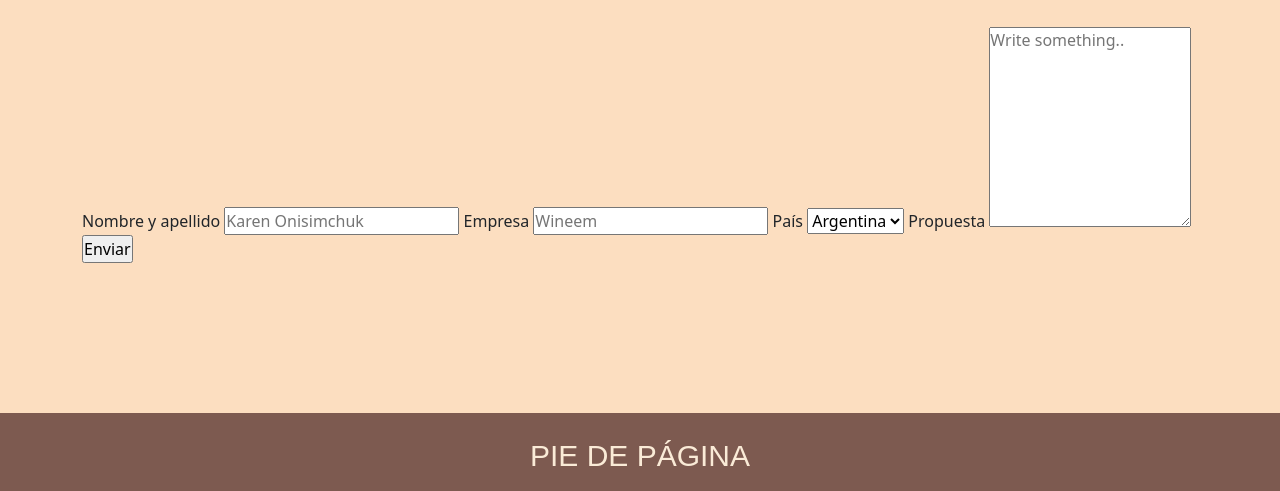
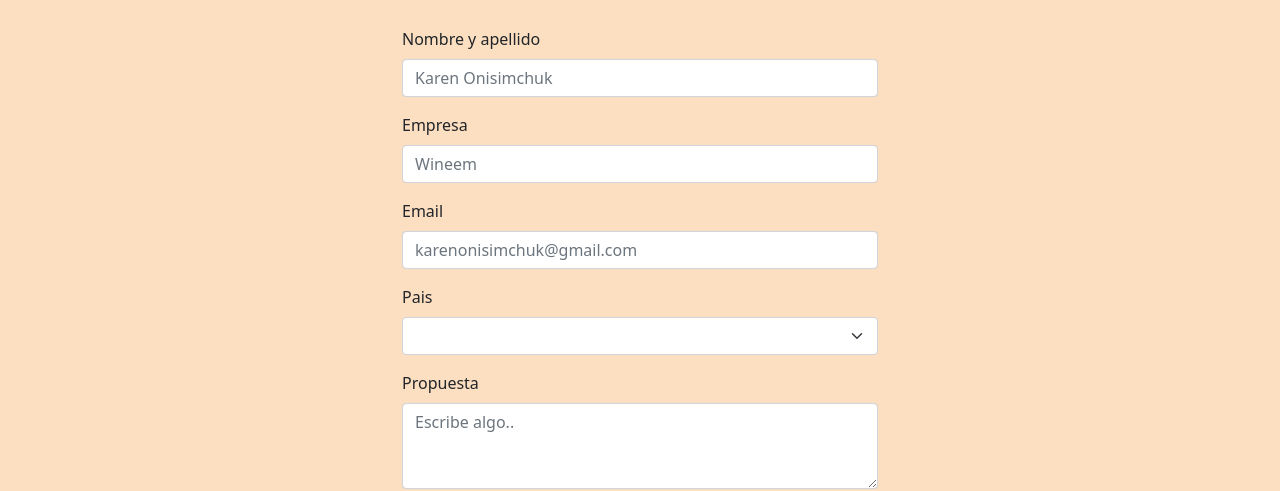
Before and after one commit to Karenonisimchuk/karenonisimchuk.github.io, a website: page secciones/contacto.html in a window 1280 px wide. Shown: the part 339-830 px from the top of the page. Drawn offline with nearby package versions, Linux system fonts and the light colour scheme; a web font is replaced by a local one.

Commit message:
Actualizo pagina de contacto

```diff
--- a/secciones/contacto.html
+++ b/secciones/contacto.html
@@ -55,26 +55,44 @@
         </div>
       </section>
 
-    <div class="container">
-      <form action="/action_page.php">
-        <label for="fname">Nombre y apellido</label>
-        <input type="text" id="fname" name="firstname" placeholder="Karen Onisimchuk">
+      <section>
+        <div class="row magenesCont">
 
-        <label for="lname">Empresa</label>
-        <input type="text" id="lname" name="lastname" placeholder="Wineem">
+          <div class="mb-3">
+            <label for="nombrelInput" class="form-label">Nombre y apellido</label>
+            <input type="email" class="form-control" id="nombrelInput" placeholder="Karen Onisimchuk">
+          </div>
 
-        <label for="country">País</label>
-        <select id="country" name="country">
-          <option value="australia">Argentina</option>
-          <option value="canada">EEUU</option>
-          <option value="usa">Mexico</option>
-        </select>
+          <div class="mb-3">
+            <label for="empresaInput" class="form-label">Empresa</label>
+            <input type="email" class="form-control" id="empresaInput" placeholder="Wineem" >
+          </div>
 
-        <label for="subject">Propuesta</label>
-        <textarea id="subject" name="subject" placeholder="Write something.." style="height:200px"></textarea>
+          <div class="mb-3">
+            <label for="emailInput" class="form-label">Email</label>
+            <input type="email" class="form-control" id="emailInput" placeholder="karenonisimchuk@gmail.com">
+          </div>
 
-        <input type="submit" value="Enviar">
-      </form>
+          <div class="mb-3">
+            <label for="paisInput" class="form-label">Pais</label>
+            <select class="form-select" aria-label="Default select example">
+              <option selected></option>
+              <option value="1">Argentina</option>
+              <option value="2">EEUU</option>
+              <option value="3">Mexico</option>
+            </select>
+          </div>
+
+          <div class="mb-3">
+            <label for="propuestaTextarea1" class="form-label">Propuesta</label>
+            <textarea class="form-control" id="propuestaTextarea1" rows="3" placeholder="Escribe algo.." ></textarea>
+          </div>
+
+          <div class="d-grid gap-2 col-6 mx-auto">
+            <button class="btn btn-light" type="button">Enviar</button>
+          </div>
+        </div>
+      </select>
     </div>
     <!-- FIN BLOQUE-->
 
```
